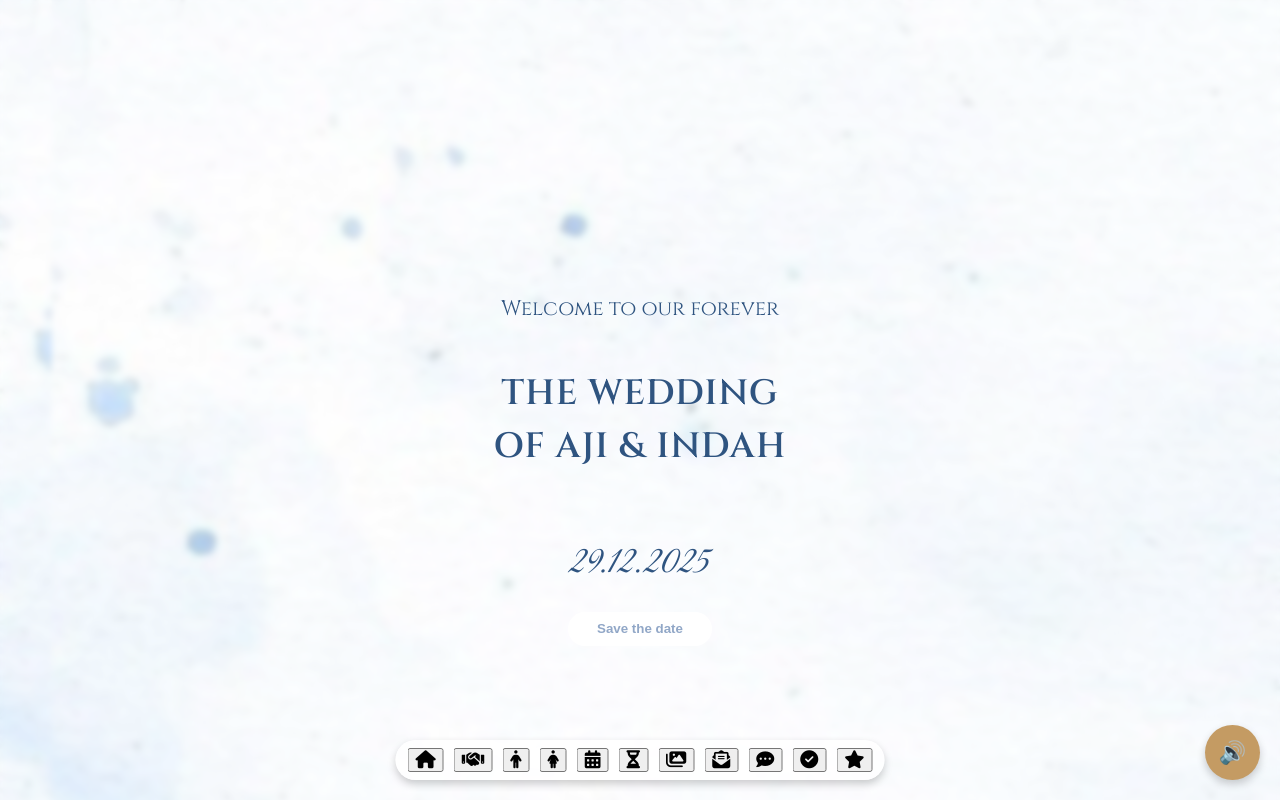
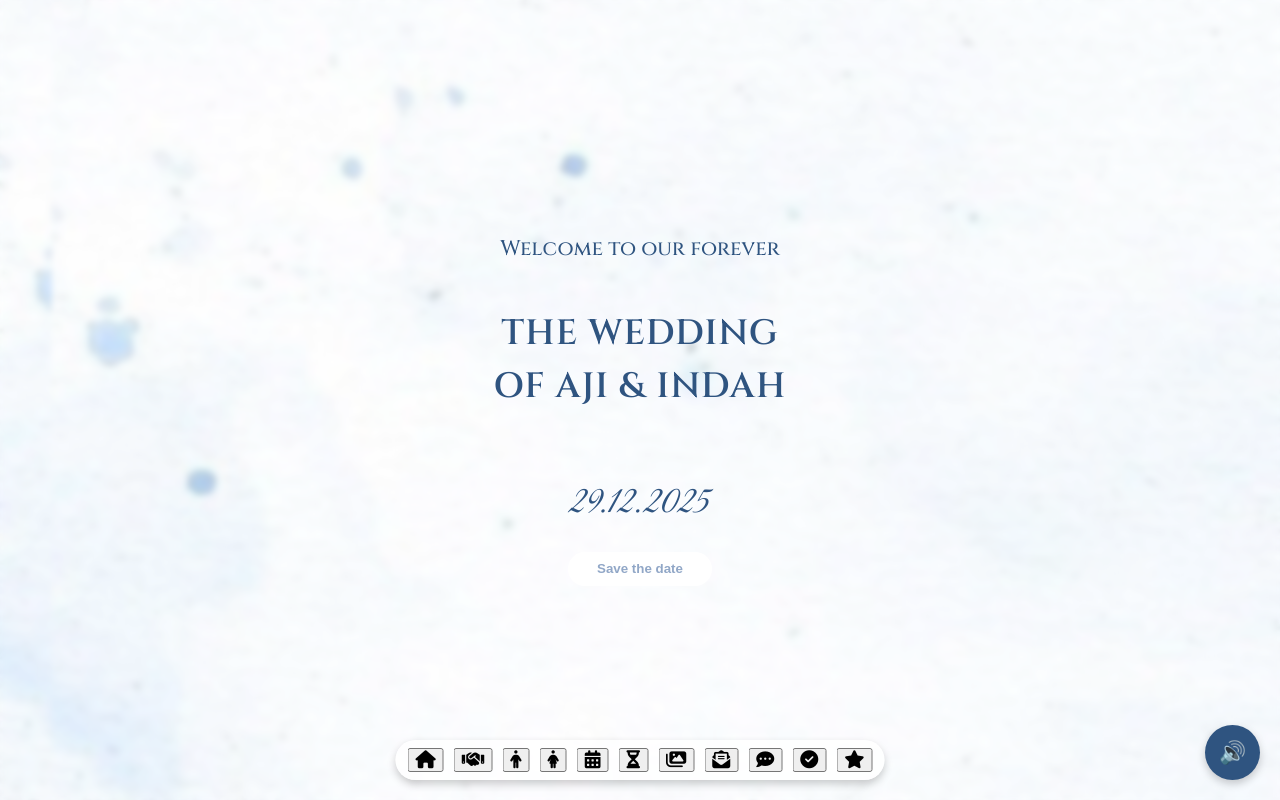
Before and after one commit to Ajisampurno/wedding-invitation, a Vue app: page / in a window 1280 px wide. Both pictures are taken after a click on the button "CLICK HERE!". Shown: the top 800 px of the page. Built offline with nearby package versions, Linux system fonts and the light colour scheme; no server answers; a web font is replaced by a local one.

Commit message:
improve height bg

```diff
--- a/src/App.vue
+++ b/src/App.vue
@@ -237,7 +237,7 @@ const scrollTo = (id) => {
   bottom: 20px;
   right: 20px;
   z-index: 1000;
-  background: #c49b63;
+  background: #2f5480;
   color: white;
   border: none;
   border-radius: 50%;
@@ -252,7 +252,7 @@ const scrollTo = (id) => {
   transition: background 0.3s, transform 0.2s;
 }
 .btn-music:hover {
-  background: #8e6b3d;
+  background: #9caeff;
   transform: scale(1.1);
 }
 
--- a/src/components/EventSection.vue
+++ b/src/components/EventSection.vue
@@ -46,7 +46,7 @@
 
 .invitation-section {
   background: url('/img/bg-event.jpg') center/cover no-repeat;
-  min-height: 100vh;
+  height: 85vh;
   display: flex;
   color: #2d2d2d;
   position: relative;
--- a/src/components/HeroSection.vue
+++ b/src/components/HeroSection.vue
@@ -50,12 +50,10 @@ app.directive('scroll', vScroll)
 </script>
 
 <style scoped>
-@import url('https://fonts.googleapis.com/css2?family=Great+Vibes&family=Cinzel&display=swap');
-
 /* === BASE COVER === */
 .cover {
   position: relative;
-  height: 100vh;
+  height: 85vh;
   background: url('/img/bg-flower.png') center/cover no-repeat;
   display: flex;
   align-items: center;
--- a/src/components/HitungMundur.vue
+++ b/src/components/HitungMundur.vue
@@ -48,7 +48,7 @@ onUnmounted(() => clearInterval(timer))
 
 .event-section {
   background: url('/img/bg-event.jpg') center/cover no-repeat;
-  min-height: 100vh;
+  height: 85vh;
   display: flex;
   justify-content: center;
   align-items: center;
--- a/src/components/MempelaiPria.vue
+++ b/src/components/MempelaiPria.vue
@@ -35,8 +35,6 @@ app.directive('scroll', vScroll)
 </script>
 
 <style scoped>
-@import url('https://fonts.googleapis.com/css2?family=Great+Vibes&family=Cinzel:wght@500;700&family=Inter&display=swap');
-
 .mempelai {
   background: url('/img/bg-flower.png') center/cover no-repeat;
   padding: 4rem 1.5rem;
--- a/src/components/SambutanSection.vue
+++ b/src/components/SambutanSection.vue
@@ -50,7 +50,7 @@ app.directive('scroll', vScroll)
 
 .sambutan {
   position: relative;
-  height: 100vh;
+  height: 85vh;
   background: url('/img/bg-flower.png') center/cover no-repeat;
   display: flex;
   align-items: center;
```
Also changed, not shown: public/img/bg-flower.png.
